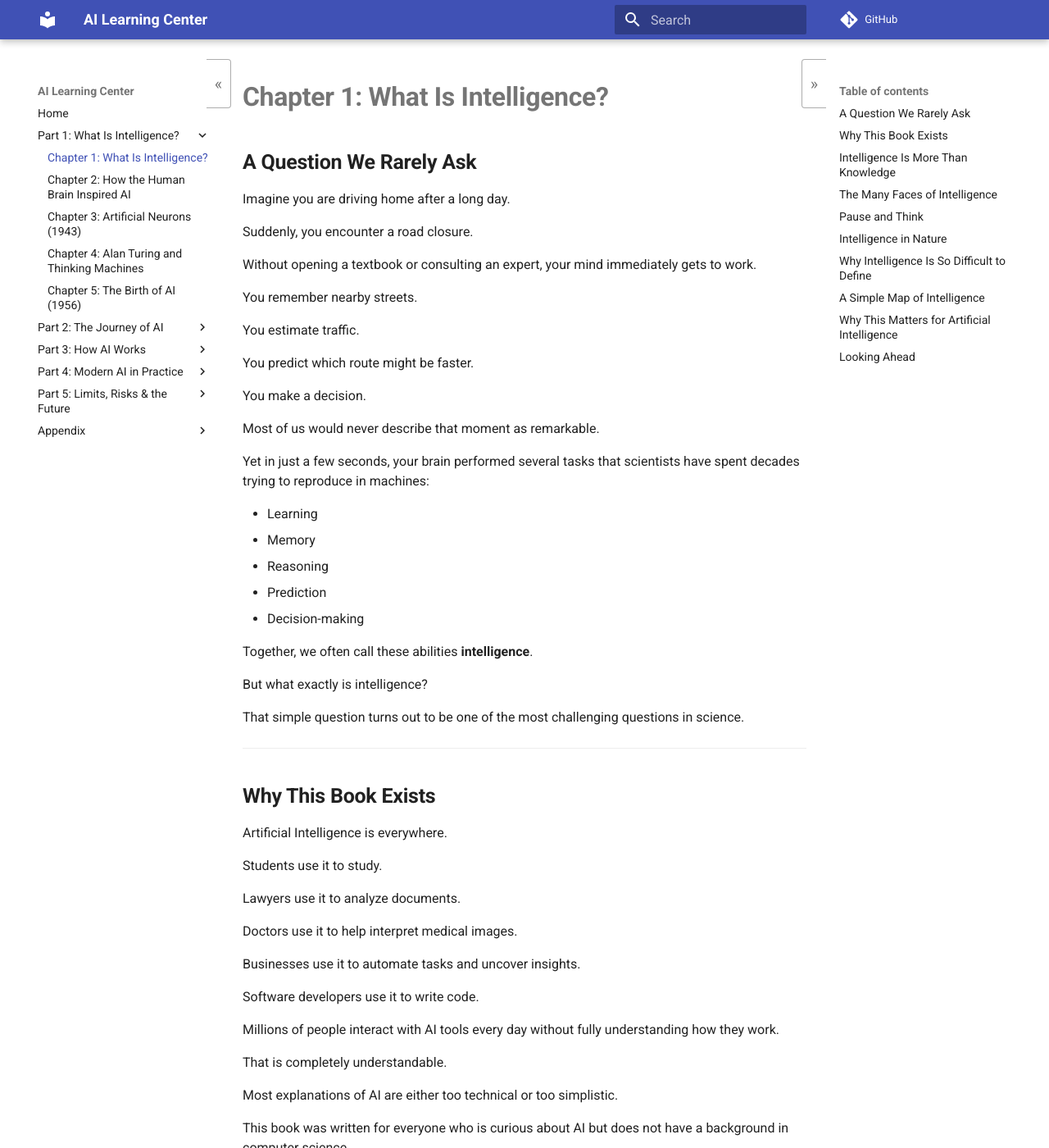
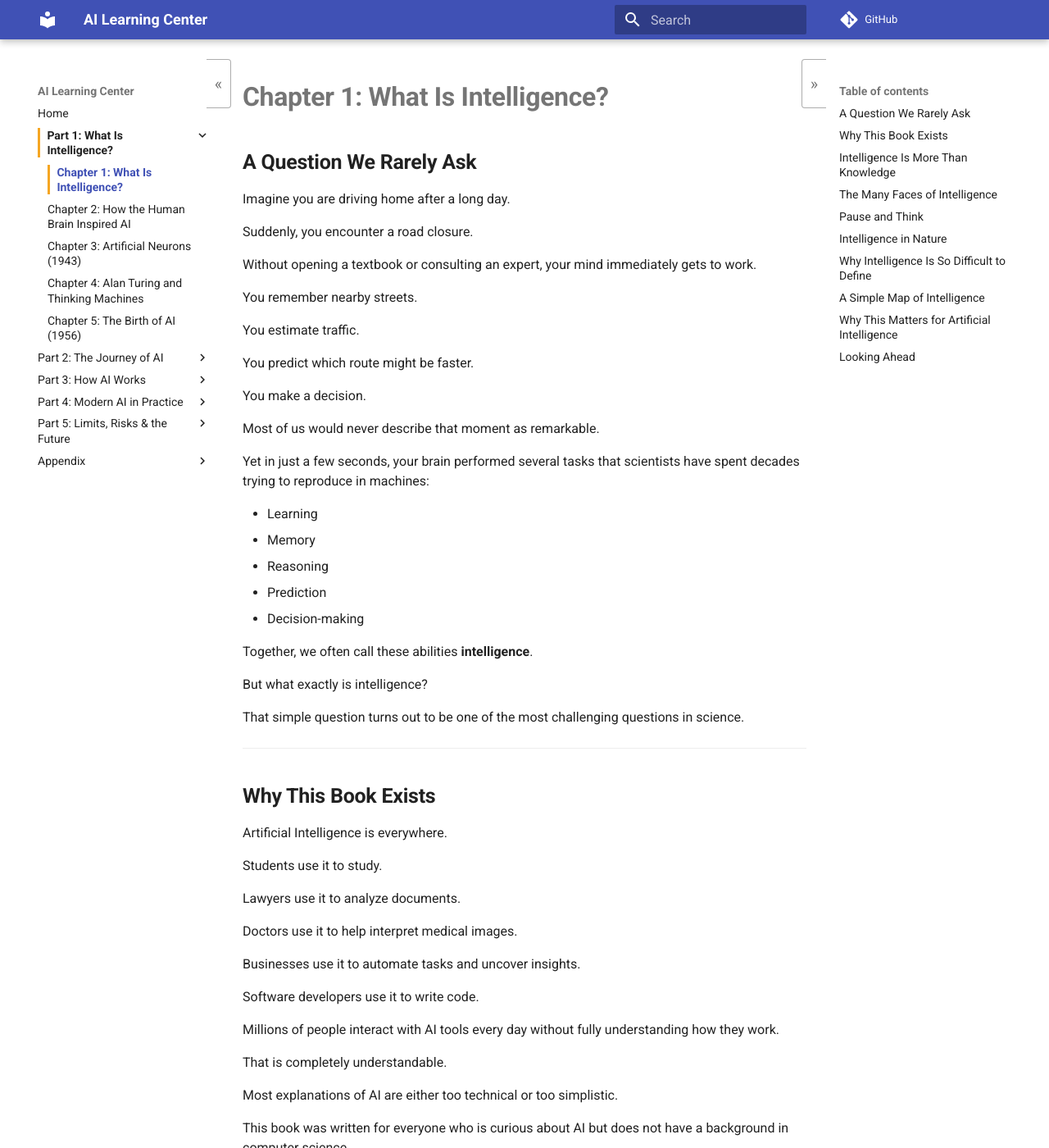
Before and after one commit to sikijs/YourHonor-AI-Resources, an MkDocs documentation site: the page built from docs/chapters/chapter-01-what-is-intelligence.md, in a window 1280 px wide and 1400 px high. Shown: the whole window at 82% size. Built offline with MkDocs 1.6.1 and Material for MkDocs 9.7.7, drawn with Linux system fonts in a browser that asks for light colours; comment, search, counter and statistics services are not loaded.

Commit message:
feat: highlight active chapter in left nav with bold amber left border

```diff
--- a/docs/stylesheets/extra-4.css
+++ b/docs/stylesheets/extra-4.css
@@ -208,3 +208,9 @@
   color: var(--md-accent-fg-color);
   border-bottom-color: var(--md-accent-fg-color);
 }
+
+.md-nav__item--active > .md-nav__link {
+  font-weight: 700 !important;
+  border-left: 3px solid #f5a623 !important;
+  padding-left: 0.6em !important;
+}
```
